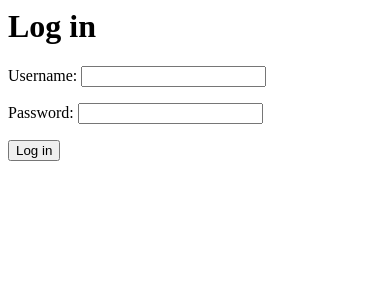
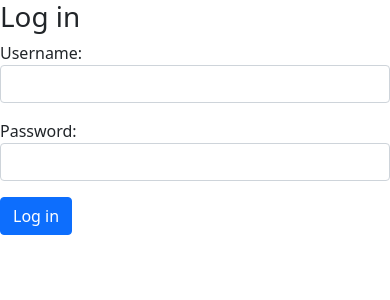
Before and after one commit to ZenaWangqwq/clucker, a Django app: page /log_in/ in a window 390 px wide. Shown: the top 300 px of the page. Run offline with Django 3.2, Linux system fonts and the light colour scheme; some libraries are stand-ins or nearby versions.

Commit message:
change the layout of the log in

```diff
--- a/microblogs/templates/log_in.html
+++ b/microblogs/templates/log_in.html
@@ -1,15 +1,18 @@
-<html>
-<head>
-  <title>Clucker</title>
-</head>
-  <body>
+{% extends 'base.html' %}
+{% block body %}
+<div class="containers">
+  <div class="row">
+    <div class="col-sm-12 col-md-6 offset-md-3">
     <h1>Log in</h1>
     {% for message in messages %}
       <p><b>{{ message }}</b></p>
     {% endfor %}
     <form action = "{% url 'log_in' %}" method = 'post'>
       {% csrf_token %}
-      {{form.as_p}}
-      <input type = 'submit' value = 'Log in'>
-  </body>
-</html>
+      {% include 'partials/bootstrap_form.html' with form=form %}
+      <input type = 'submit' value = 'Log in' class="btn btn-primary">
+    </form>
+    </div>
+  </div>
+</div>
+{% endblock %}
```
